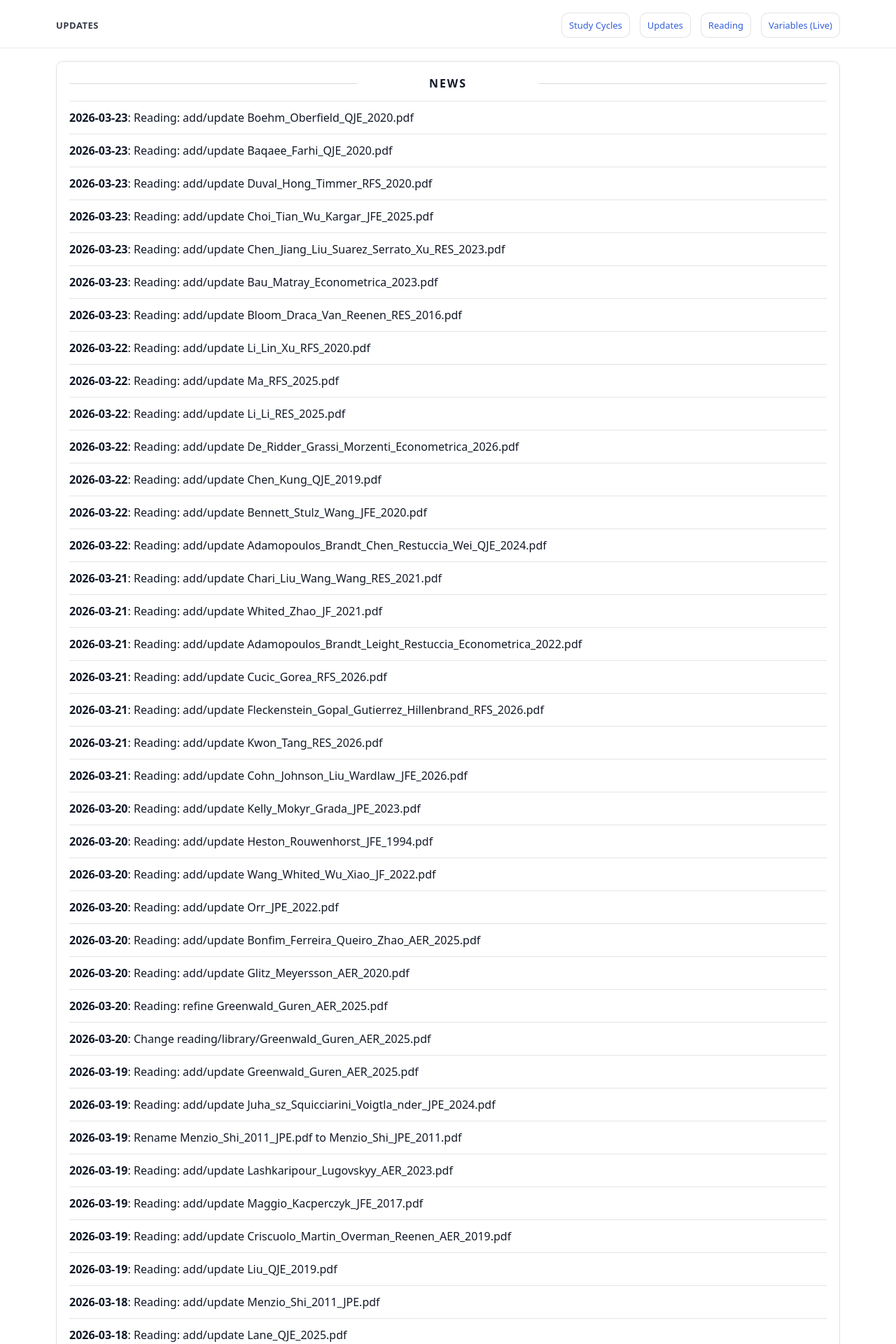
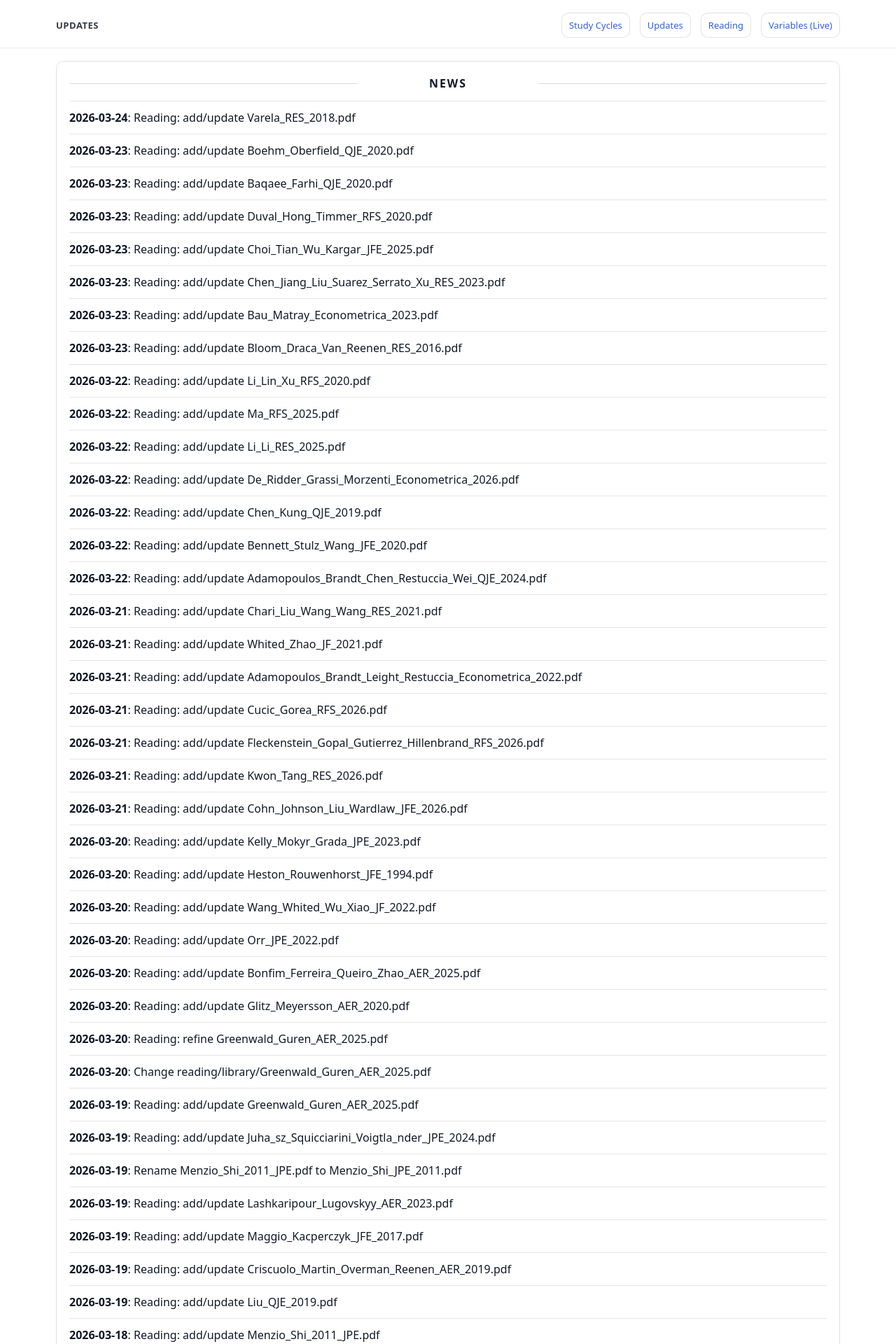
Before and after one commit to yaxinzn/study-archive, a Jekyll site: the page built from updates/index.md, in a window 1280 px wide. Shown: the top 1920 px of the page at 70% size. Built offline with Jekyll 4.4.1, drawn with Linux system fonts in a browser that asks for light colours; some of the changed text lies outside the part shown.

Commit message:
chore: update NEWS feed

```diff
--- a/_data/news.yml
+++ b/_data/news.yml
@@ -1,4 +1,7 @@
 # Auto-generated update history (sorted newest -> oldest). Do not edit manually.
+- ts: "1774302687"
+  date: "2026-03-24"
+  title: "Reading: add/update Varela_RES_2018.pdf"
 - ts: "1774265768"
   date: "2026-03-23"
   title: "Reading: add/update Boehm_Oberfield_QJE_2020.pdf"
```
